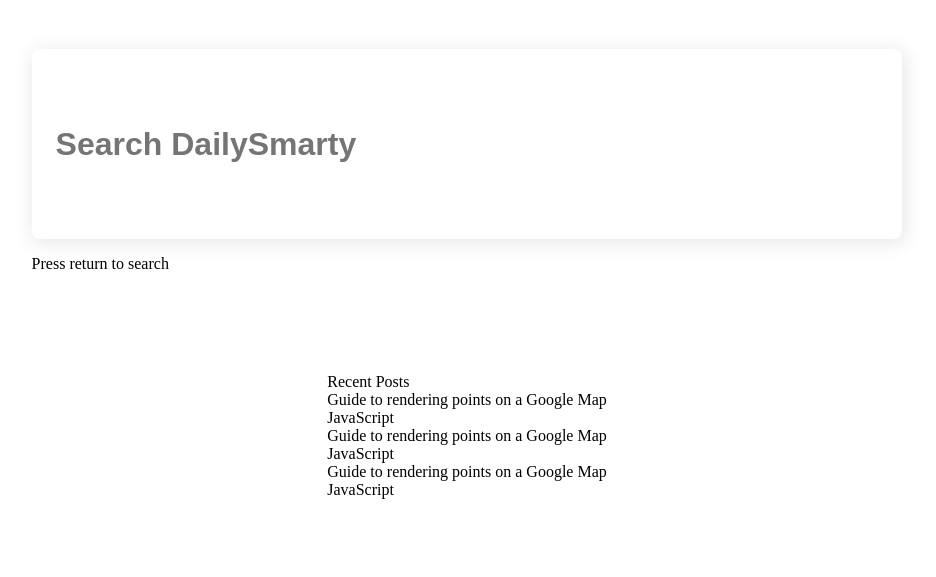
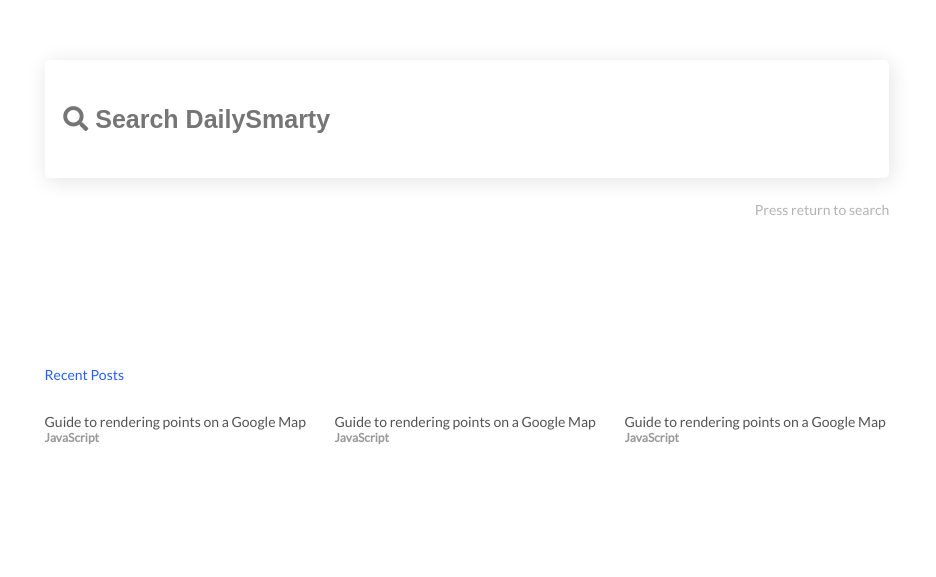
Before and after one commit to Hayden-Neilson/Bottega-Review-for-Cedit-hours-, a plain HTML site: page HTML/Dsmarty Searchbar/index.html in a window 1280 px wide. Shown: the part 311-888 px from the top of the page, without its empty margins (173-1109 px from the left). After the commit the page ends 850 px from the top, so only its background shows below. Drawn offline with Linux system fonts and the light colour scheme.

Commit message:
results page html

```diff
--- a/HTML/Dsmarty Searchbar/index.html
+++ b/HTML/Dsmarty Searchbar/index.html
@@ -1,12 +1,12 @@
-
 <!DOCTYPE html>
 <html>
 
 <head>
     <meta charset="utf-8" />
     <meta http-equiv="X-UA-Compatible" content="IE=edge">
-    <title>Dsmarty searchbar</title>
+    <title>Front End Search Implementation</title>
     <meta name="viewport" content="width=device-width, initial-scale=1">
+    <link href="https://fonts.googleapis.com/css?family=Lato" rel="stylesheet">
     <link rel="stylesheet" href="https://use.fontawesome.com/releases/v5.0.13/css/all.css" integrity="sha384-DNOHZ68U8hZfKXOrtjWvjxusGo9WQnrNx2sqG0tfsghAvtVlRW3tvkXWZh58N9jp"
         crossorigin="anonymous">
     <link rel="stylesheet" type="text/css" media="screen" href="main.css" />
@@ -20,7 +20,7 @@
         </div>
 
         <div class="homepage-search-bar">
-            <input type="text" placeholder="Search DailySmarty">
+            <input type="text" placeholder="&#xf002; Search DailySmarty">
             <p>Press return to search</p>
         </div>
 
--- a/HTML/Dsmarty Searchbar/main.css
+++ b/HTML/Dsmarty Searchbar/main.css
@@ -1,3 +1,16 @@
+html {
+    font-family: "Lato", sans-serif;
+    box-sizing: border-box;
+    font-size: 62.5%;
+  }
+
+  *,
+  *::before,
+  *::after {
+    margin: 0;
+    padding: 0;
+    box-sizing: inherit;
+  }
 .container {
     display: grid;
 
@@ -10,6 +23,7 @@
 
     height: 100vh;
   }
+
   .homepage-logo {
     grid-column: 2;
     grid-row: 1;
@@ -31,11 +45,11 @@
   }
 
   .homepage-search-bar input[type="text"] {
-    font-size: 2em;
-    font-family: 'Font Awesome\ 5 free', Arial, Helvetica, sans-serif;
+    font-size: 2.5em;
+    font-family: "Font Awesome\ 5 Free", Arial, Helvetica, sans-serif;
     font-weight: 600;
     color: #585858;
-    box-shadow: 2px 3px 20px 1px rgba(0,0,0,0.1);
+    box-shadow: 2px 3px 20px 1px rgba(0, 0, 0, 0.1);
     border: 0px solid transparent;
     border-radius: 0.5rem;
   }
@@ -48,10 +62,42 @@
 
   .homepage-search-bar input[type="text"]:focus {
     outline: none;
-    box-shadow: 2px 3px 20px 1px rgba(0,0,0,0.3);
+    box-shadow: 2px 3px 20px 1px rgba(0, 0, 0, 0.3);
+  }
+
+  .homepage-search-bar p {
+    color: #b3b3b3;
+    font-size: 1.4rem;
+    line-height: 1.7rem;
+    margin-top: 2.3rem;
+    text-align: right;
   }
 
   .recent-posts-wrapper {
     grid-column: 1/-1;
     grid-row: 3;
   }
+
+  .recent-posts-heading {
+    color: #2660f3;
+    margin-bottom: 3rem;
+    font-size: 1.4rem;
+  }
+
+  .recent-posts {
+    display: grid;
+    width: 66vw;
+    grid-template-columns: repeat(auto-fit, minmax(100px, 1fr));
+    gap: 2.5rem;
+  }
+
+  .recent-post-title {
+    color: #535353;
+    font-size: 1.4rem;
+  }
+
+  .recent-post-category {
+    color: #999999;
+    font-size: 1.2rem;
+    font-weight: 600;
+  }
```
Also changed, not shown: HTML/Dsmarty Searchbar/results.html (added, +96 -0 lines). Lines whose indentation alone changed are shown as unchanged.
